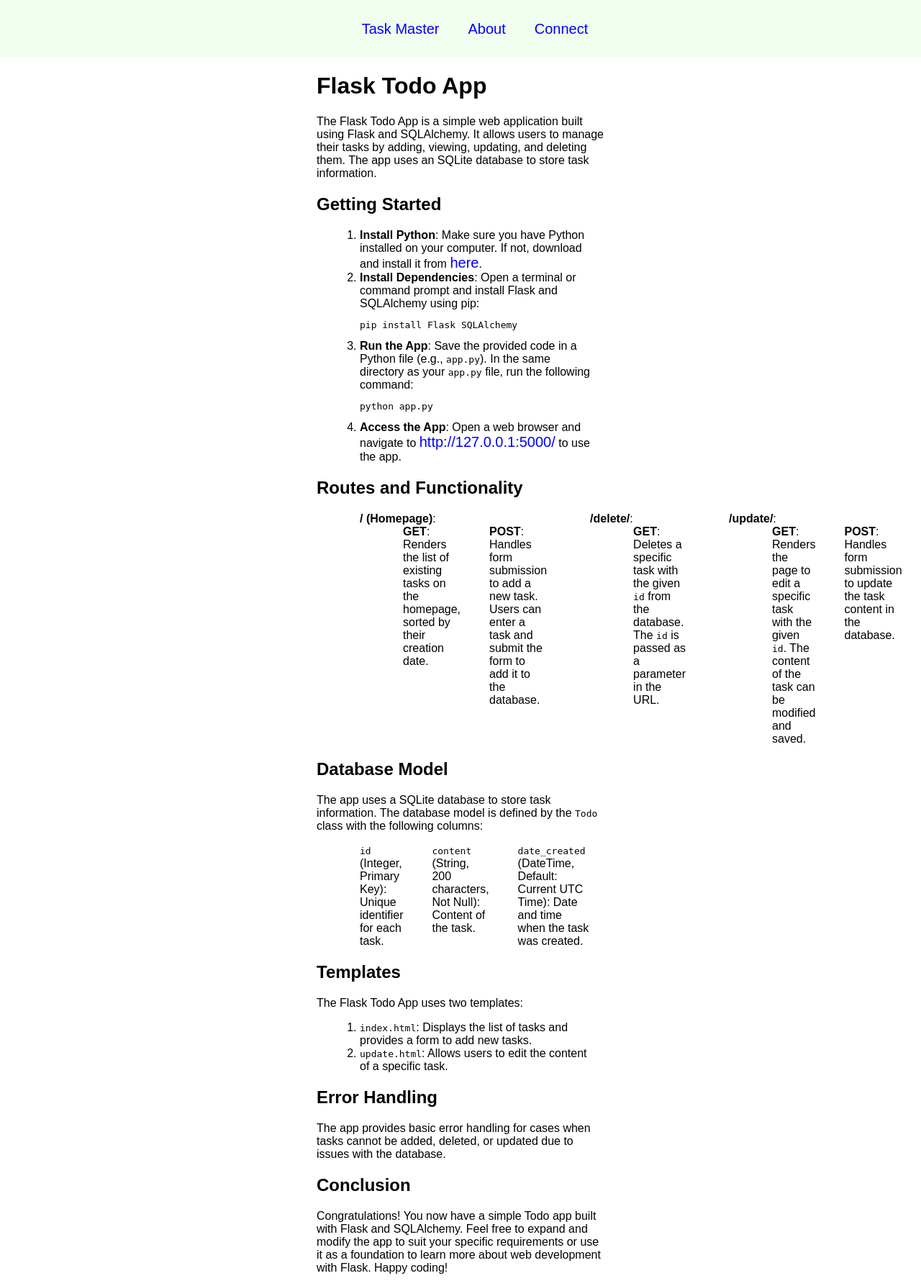
After one commit to Kool-Cool/TaskMaster, a Flask app: page /about in a window 1280 px wide. The commit adds this page. Shown: the whole page at 72% size. Run offline with Flask 3, Linux system fonts and the light colour scheme.

Commit message:
added about.htmk

```diff
--- a/app.py
+++ b/app.py
@@ -59,6 +59,10 @@ def update(id):
 
     else:
         return render_template('update.html', task=task)
+
+@app.route('/about')
+def about():
+    return render_template("about.html")
 
 
 if __name__ == "__main__":
--- a/static/css/main.css
+++ b/static/css/main.css
@@ -1,7 +1,7 @@
 body, html {
     margin: 0;
     font-family: sans-serif;
-    background-color: lightblue;
+    background-color: soft-light;
 }
 
 .content {
@@ -25,6 +25,7 @@ th {
 td {
     text-align: center;
     padding: 5px;
+    color:black;
 }
 
 .form {
--- /dev/null
+++ b/templates/about.html
@@ -0,0 +1,66 @@
+{% extends "base.html" %}
+
+{% block head %}
+<title>Task Master</title>
+{% endblock %}
+
+{% block body %}
+<div class="content">
+    <h1>Flask Todo App</h1>
+      <p>The Flask Todo App is a simple web application built using Flask and SQLAlchemy. It allows users to manage their tasks by adding, viewing, updating, and deleting them. The app uses an SQLite database to store task information.</p>
+
+      <h2>Getting Started</h2>
+      <ol>
+        <li><strong>Install Python</strong>: Make sure you have Python installed on your computer. If not, download and install it from <a href="https://www.python.org/">here</a>.</li>
+        <li><strong>Install Dependencies</strong>: Open a terminal or command prompt and install Flask and SQLAlchemy using pip:
+          <pre><code>pip install Flask SQLAlchemy</code></pre>
+        </li>
+        <li><strong>Run the App</strong>: Save the provided code in a Python file (e.g., <code>app.py</code>). In the same directory as your <code>app.py</code> file, run the following command:
+          <pre><code>python app.py</code></pre>
+        </li>
+        <li><strong>Access the App</strong>: Open a web browser and navigate to <a href="http://127.0.0.1:5000/">http://127.0.0.1:5000/</a> to use the app.</li>
+      </ol>
+
+      <h2>Routes and Functionality</h2>
+      <ul>
+        <li><strong>/ (Homepage)</strong>:
+          <ul>
+            <li><strong>GET</strong>: Renders the list of existing tasks on the homepage, sorted by their creation date.</li>
+            <li><strong>POST</strong>: Handles form submission to add a new task. Users can enter a task and submit the form to add it to the database.</li>
+          </ul>
+        </li>
+        <li><strong>/delete/<int:id></strong>:
+          <ul>
+            <li><strong>GET</strong>: Deletes a specific task with the given <code>id</code> from the database. The <code>id</code> is passed as a parameter in the URL.</li>
+          </ul>
+        </li>
+        <li><strong>/update/<int:id></strong>:
+          <ul>
+            <li><strong>GET</strong>: Renders the page to edit a specific task with the given <code>id</code>. The content of the task can be modified and saved.</li>
+            <li><strong>POST</strong>: Handles form submission to update the task content in the database.</li>
+          </ul>
+        </li>
+      </ul>
+
+      <h2>Database Model</h2>
+      <p>The app uses a SQLite database to store task information. The database model is defined by the <code>Todo</code> class with the following columns:</p>
+      <ul>
+        <li><code>id</code> (Integer, Primary Key): Unique identifier for each task.</li>
+        <li><code>content</code> (String, 200 characters, Not Null): Content of the task.</li>
+        <li><code>date_created</code> (DateTime, Default: Current UTC Time): Date and time when the task was created.</li>
+      </ul>
+
+      <h2>Templates</h2>
+      <p>The Flask Todo App uses two templates:</p>
+      <ol>
+        <li><code>index.html</code>: Displays the list of tasks and provides a form to add new tasks.</li>
+        <li><code>update.html</code>: Allows users to edit the content of a specific task.</li>
+      </ol>
+
+      <h2>Error Handling</h2>
+      <p>The app provides basic error handling for cases when tasks cannot be added, deleted, or updated due to issues with the database.</p>
+
+      <h2>Conclusion</h2>
+      <p>Congratulations! You now have a simple Todo app built with Flask and SQLAlchemy. Feel free to expand and modify the app to suit your specific requirements or use it as a foundation to learn more about web development with Flask. Happy coding!</p>
+</div>
+{% endblock %}
--- a/templates/base.html
+++ b/templates/base.html
@@ -5,9 +5,43 @@
     <meta name="viewport" content="width=device-width, initial-scale=1.0">
     <meta http-equiv="X-UA-Compatible" content="ie=edge">
     <link rel="stylesheet" href="{{ url_for('static', filename='css/main.css') }}">
+    <style>
+        /* Additional CSS styles */
+        nav {
+            background-color: #F0FFF0;
+            display: flex;
+            justify-content: center;
+            align-items: center;
+            height: 80px;
+        }
+
+        ul {
+            list-style-type: none;
+            display: flex;
+        }
+
+        li {
+            margin: 0 20px;
+        }
+
+        a {
+            text-decoration: none;
+            color: blue;
+            font-size: 20px;
+        }
+    </style>
     {% block head %}{% endblock %}
 </head>
+
 <body>
+
+    <nav>
+        <ul>
+            <li><a href="/">Task Master</a></li>
+            <li><a href="/about">About</a></li>
+            <li><a href="/connect">Connect</a></li>
+        </ul>
+    </nav>
     {% block body %}{% endblock %}
 </body>
 </html>
```
Also changed, not shown: instance/test.db.
